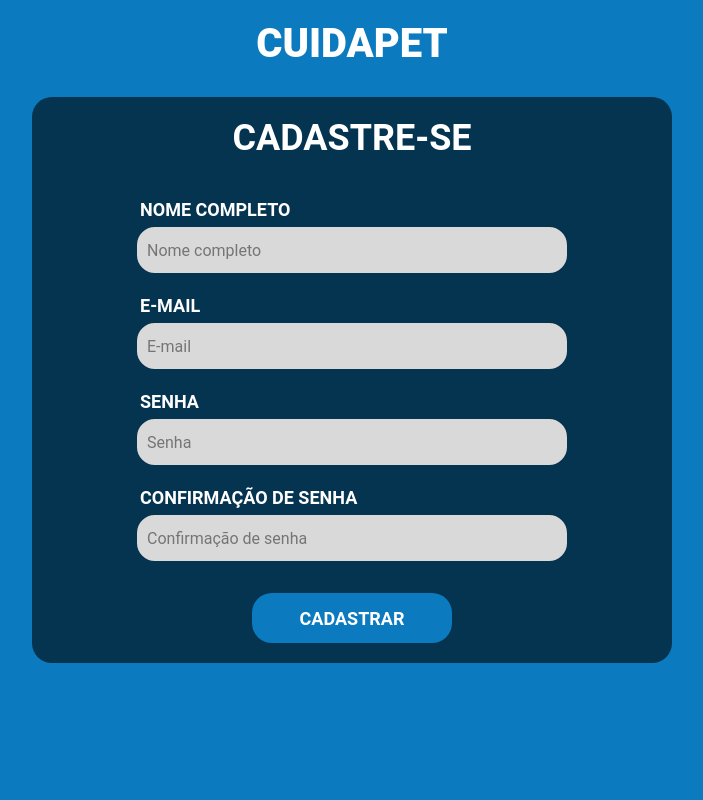
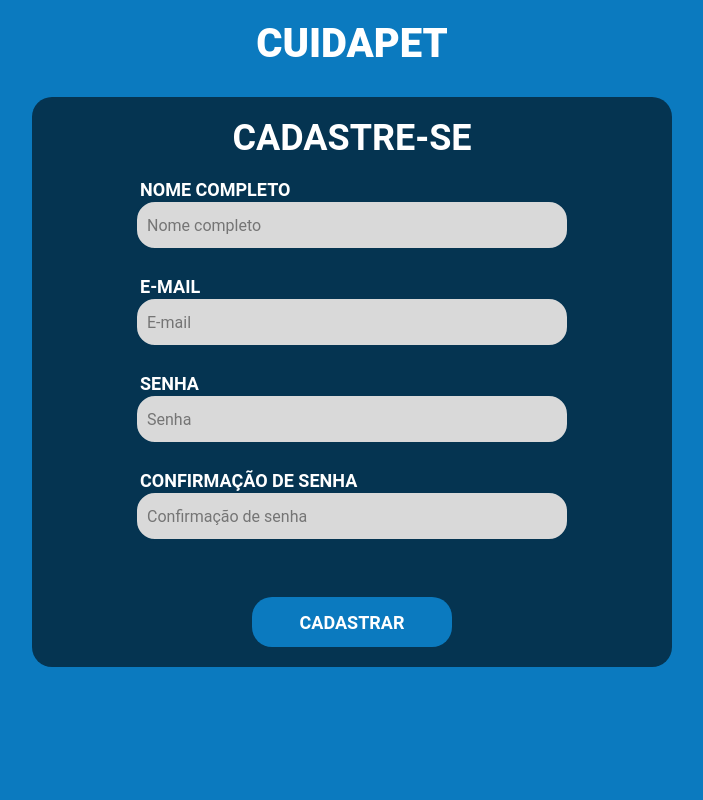
Before and after one commit to Welberth77/CuidaPet, a Python web app: template cuidapet/templates/cadastro_usuario/cadastrar_usuario.html in a window 1280 px wide. Shown: the whole page, without its empty margins (288-991 px from the left). Run offline with Jinja, Linux system fonts and the light colour scheme; the template is opened without the code that fills it, so the values that code supplies are empty.

Commit message:
alterações no html e css da página de cadastrar usuário para a atribuição de validações

```diff
--- a/cuidapet/static/css/pages/cadastro.css
+++ b/cuidapet/static/css/pages/cadastro.css
@@ -22,9 +22,11 @@
     display: flex;
     flex-direction: column;
     width: 50%;
-    height: 85%;
+    height: auto;
     max-height: 600px;
-    margin: 30px auto;
+    margin-top: 30px;
+    margin-left: auto;
+    margin-right: auto;
     background-color: #053451;
     color: white;
     align-items: center;
@@ -43,50 +45,67 @@
     display: flex;
     flex-direction: column;
     width: 70%;
-    height: 85%;
+    height: auto;
     margin: 20px 0 0;
+    text-align: left;
+    gap: 7px;
 }
 
-.cadastro-container .interacao-usuario label {
+.cadastro-container .interacao-usuario .interacao-usuario-content label {
     text-transform: uppercase;
     font-size: 18px;
     font-weight: 600;
-    text-align: left;
-    padding: 20px 0 5px 5px;
+    padding: 10px 0 5px 5px;
 }
 
-.cadastro-container .interacao-usuario input {
+.cadastro-container .interacao-usuario .interacao-usuario-content input {
     margin: 0;
     font-size: 16px;
     width: 100%;
     height: 50px;
-    padding: 0 10px 0 10px;
+    padding: 0 10px;
     border-radius: 20px;
     background-color: #D9D9D9;
     color: #333;
     border: 2px solid #053451;
 }
 
+.interacao-usuario a {
+    text-align: start;
+    margin-left: 8px;
+    visibility: hidden;
+}
+
 .cadastro-container .interacao-usuario .cadastrar {
     background-color: #0B7ABF;
     color: #ffffff;
+    font-size: 18px;
+    font-weight: bold;
     text-decoration: none;
     width: 200px;
     height: 50px;
     border-radius: 20px;
+    padding: 10px;
     display: flex;
     align-items: center;
     justify-content: center;
-    margin: 40px auto 0 auto;
+    margin: 20px auto;
     cursor: pointer;
     border: none;
-    font-size: 18px;
-    font-weight: bold;
 }
 
 .cadastro-container .interacao-usuario .cadastrar:hover {
     transition: 0.5s;
     background-color: #095a8c;
+}
+
+/* Apenas quando der erro */
+.interacao-usuario .interacao-usuario-content.error input {
+    border-color: #ff3b25;
+}
+
+.interacao-usuario-content.error a {
+    color: #ff3b25;
 }
 
 
--- a/cuidapet/templates/cadastro_usuario/cadastrar_usuario.html
+++ b/cuidapet/templates/cadastro_usuario/cadastrar_usuario.html
@@ -25,22 +25,34 @@
             </div>
 
             <!-- Formulário -->
-            <form class="interacao-usuario" onsubmit="cadastrarUsuario(event); return false;">
-                <!-- <h3>NOME COMPLETO:</h3> -->
+            <form class="interacao-usuario" id="form-cadastrar-usuario" onsubmit="cadastrarUsuario(event); return false;">
+                <div class="interacao-usuario-content">
+                    <!-- Nome completo -->
                     <label for="nome-completo">Nome Completo</label>
                     <input type="text" class="input-nome-completo" id="nome-completo" placeholder="Nome completo" autocomplete="name" required>
+                    <a>Aqui vai a mensagem de erro...</a>
+                </div>
 
-                <!-- <h3>E-MAIL:</h3> -->
+                <div class="interacao-usuario-content">
+                    <!-- Email -->
                     <label for="email">E-mail</label>
                     <input type="email" class="input-e-mail" id="email" placeholder="E-mail" autocomplete="email" required>
+                    <a>Aqui vai a mensagem de erro...</a>
+                </div>
 
-                <!-- <h3>SENHA:</h3> -->
+                <div class="interacao-usuario-content">
+                    <!-- Senha -->
                     <label for="senha">Senha</label>
                     <input type="password" class="input-senha" id="senha" placeholder="Senha" autocomplete="new-password" required>
+                    <a>Aqui vai a mensagem de erro...</a>
+                </div>
 
-                <!-- <h3>CONFIRMAÇÃO DE SENHA:</h3> -->
+                <div class="interacao-usuario-content">
+                    <!-- Confirmação de senha -->
                     <label for="confirma-senha">Confirmação de senha</label>
                     <input type="password" class="input-confirmacao-senha" id="confirma-senha" placeholder="Confirmação de senha" autocomplete="new-password" required>
+                    <a>Aqui vai a mensagem de erro...</a>
+                </div>
 
                 <button type="submit" class="cadastrar">
                     <h4 class="texto-cadastrar">CADASTRAR</h4>
@@ -51,5 +63,7 @@
         <!-- /Cadastro container -->
     </section>
     <!-- /Cadastrar usuario -->
+    <!-- Script  -->
+    <script src="../../../index.html"></script>
 </body>
 </html>
```
Also changed, not shown: cuidapet/static/js/index.js (+15 -37 lines). Lines whose indentation alone changed are shown as unchanged.
